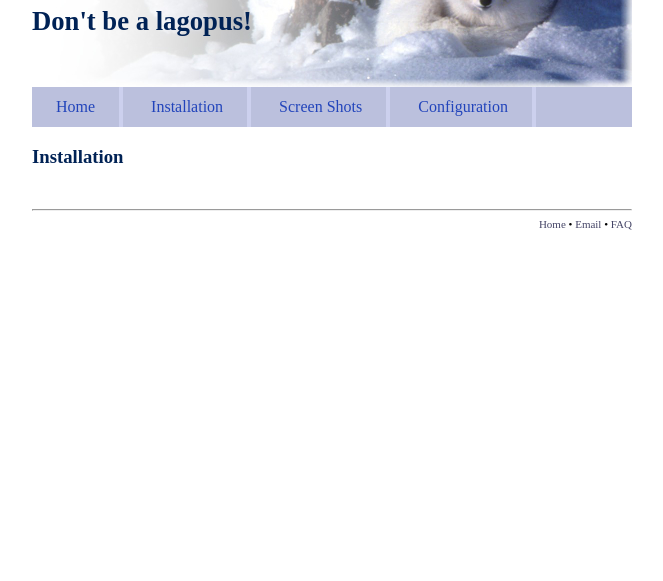
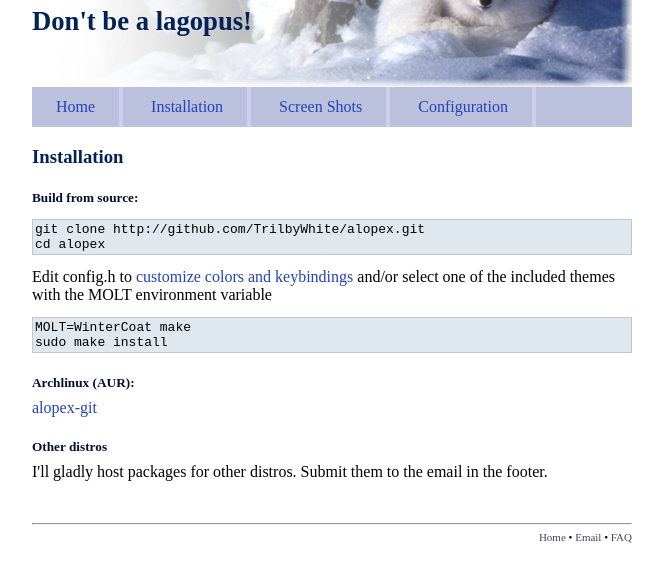
Before and after one commit to TrilbyWhite/alopex, a plain HTML site: page install.html in a window 1280 px wide. Shown: the part 121-702 px from the top of the page, without its empty margins (308-971 px from the left). Drawn offline with Linux system fonts and the light colour scheme.

Commit message:
installation instructions

```diff
--- a/install.html
+++ b/install.html
@@ -28,11 +28,24 @@ Alopex - a tabbed tiling window manager
 <div id="content">
 <h3>Installation</h3>
 
+<h5>Build from source:</h5>
+
+<p class="code">
+git clone http://github.com/TrilbyWhite/alopex.git<br/>
+cd alopex
+</p>
+Edit config.h to <a href="./config.html">customize colors and keybindings</a> and/or select one of the included themes with the MOLT environment variable
+<p class="code">
+MOLT=WinterCoat make</br>
+sudo make install
+</p>
 
 
+<h5>Archlinux (AUR):</h5>
+<a href="https://aur.archlinux.org/packages/alopex-git/">alopex-git</a>
 
-
-
+<h5>Other distros</h5>
+I'll gladly host packages for other distros.  Submit them to the email in the footer.
 
 </div>
 
--- a/res/styles.css
+++ b/res/styles.css
@@ -107,3 +107,10 @@ a:hover {
 	content: "•";
 	color: #046;
 }
+
+.code {
+	border: 1px solid #c0c8cf;
+	background: #e0e8ef;
+	padding: 2px;
+	font-family: monospace;
+}
```
